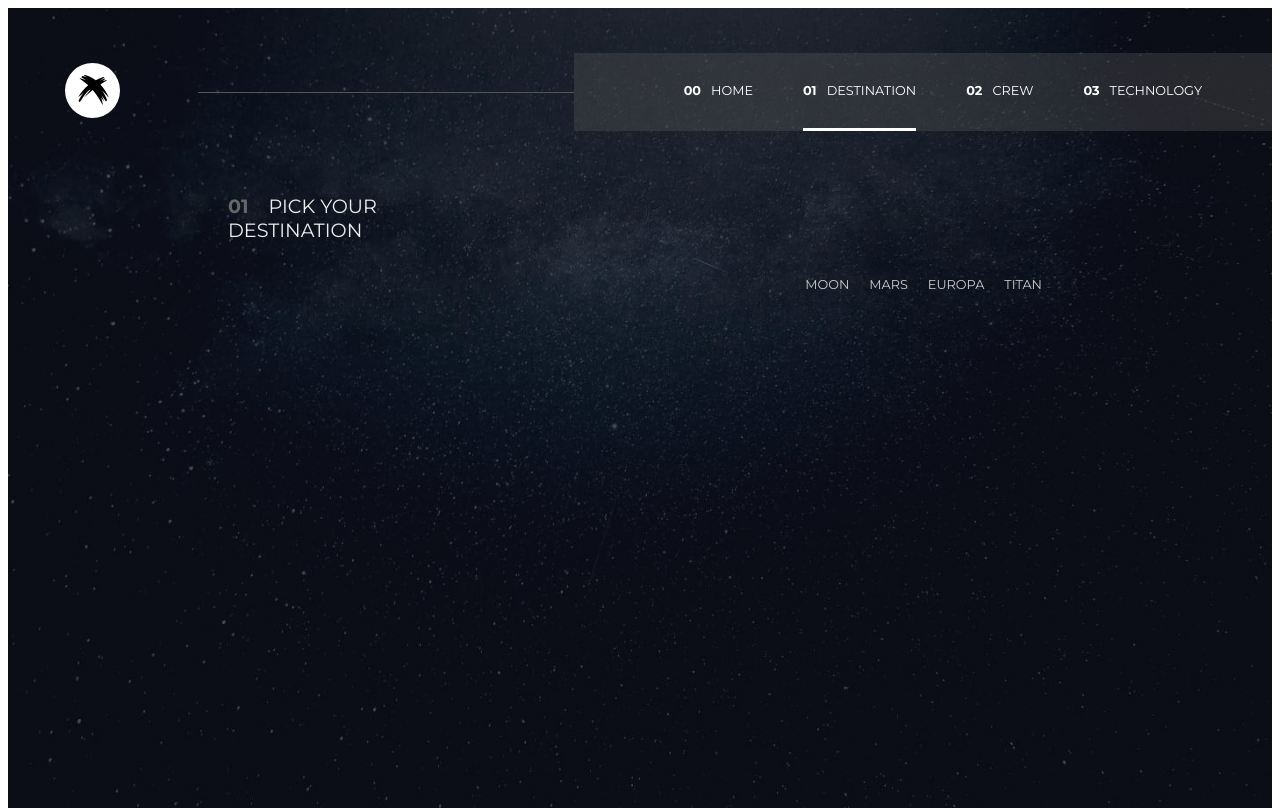
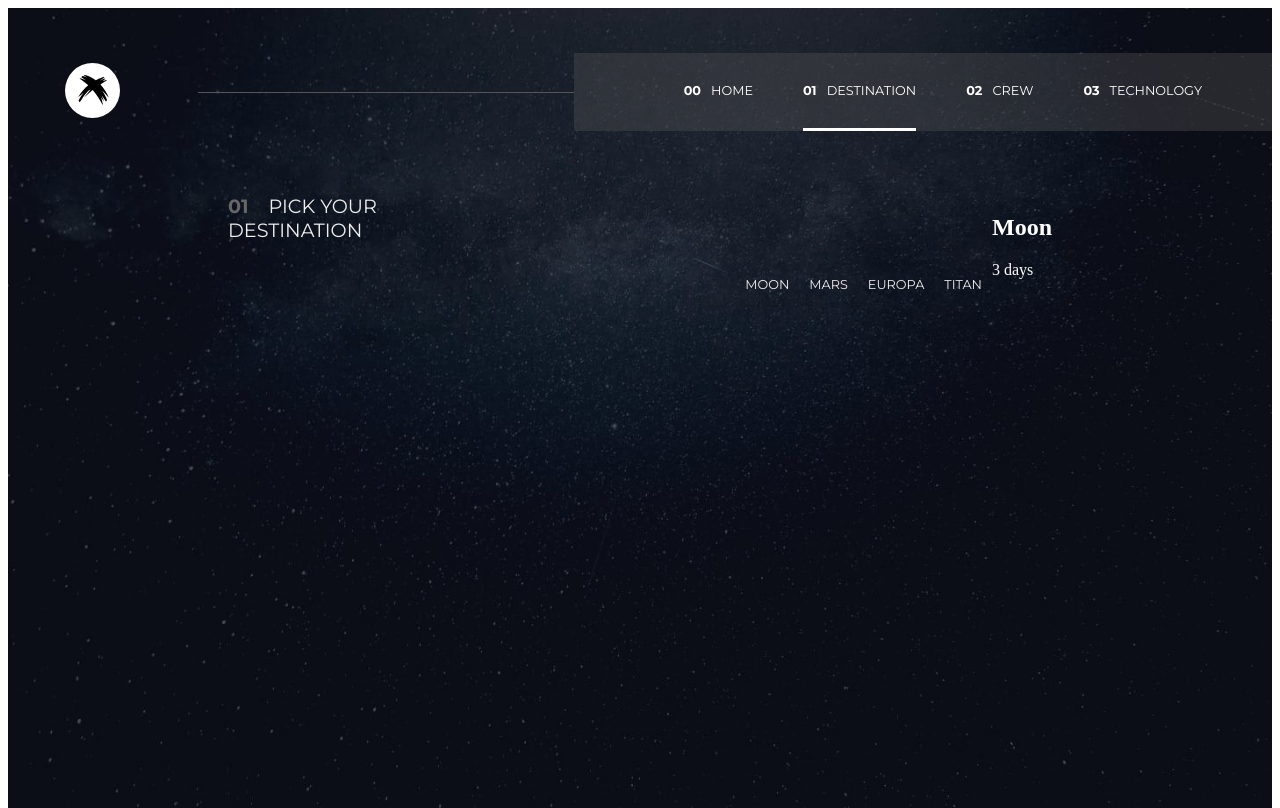
Before and after one commit to darrk-heart/SpaceVoyageHub, a React (Create React App) app: page / in a window 1280 px wide. Built offline with nearby package versions, Linux system fonts and the light colour scheme; a web font is replaced by a local one.

Commit message:
find a more convenient way to fetch data

```diff
--- a/src/components/Destination/Destination.jsx
+++ b/src/components/Destination/Destination.jsx
@@ -1,10 +1,20 @@
-import React from "react";
+import React, { useEffect, useState } from "react";
 import bg from "../../assets/destination/destinationbg.jpg";
 import styles from "./Destination.module.css";
 import data from "../../data/data.json";
 
 function Destination({ children }) {
-  const names = data.destinations.map((item) => item.name.toUpperCase());
+  const [selectedName, setSelectedName] = useState(null);
+
+  useEffect(() => {
+    setSelectedName(
+      data.destinations.length > 0 ? data.destinations[0].name : null
+    );
+  }, []);
+
+  const handleNameClick = (name) => {
+    setSelectedName(name);
+  };
 
   return (
     <div className={styles.container}>
@@ -19,11 +29,24 @@ function Destination({ children }) {
             </div>
             <div className={styles.halfTwo}>
               <ul>
-                {names.map((name, index) => (
-                  <li key={index}>{name}</li>
+                {data.destinations.map((item, index) => (
+                  <li key={index} onClick={() => handleNameClick(item.name)}>
+                    {item.name.toUpperCase()}
+                  </li>
                 ))}
               </ul>
             </div>
+            {selectedName && (
+              <div>
+                <h2>{selectedName}</h2>
+                <p>
+                  {
+                    data.destinations.find((dest) => dest.name === selectedName)
+                      .travel
+                  }
+                </p>
+              </div>
+            )}
           </div>
         </div>
       </div>
--- a/src/components/Destination/Destination.module.css
+++ b/src/components/Destination/Destination.module.css
@@ -36,14 +36,14 @@
   font-weight: 600;
 }
 .halfTwo {
-  margin-left: 35%;
+  margin-left: 30%;
 }
 .halfTwo ul {
   list-style-type: none;
   display: flex;
   font-family: "Montserrat", sans-serif;
   font-size: 0.8rem;
-  color: #cccccc;
+  color: #eeeeee;
 }
 .halfTwo ul li {
   padding: 10px 0;
```
